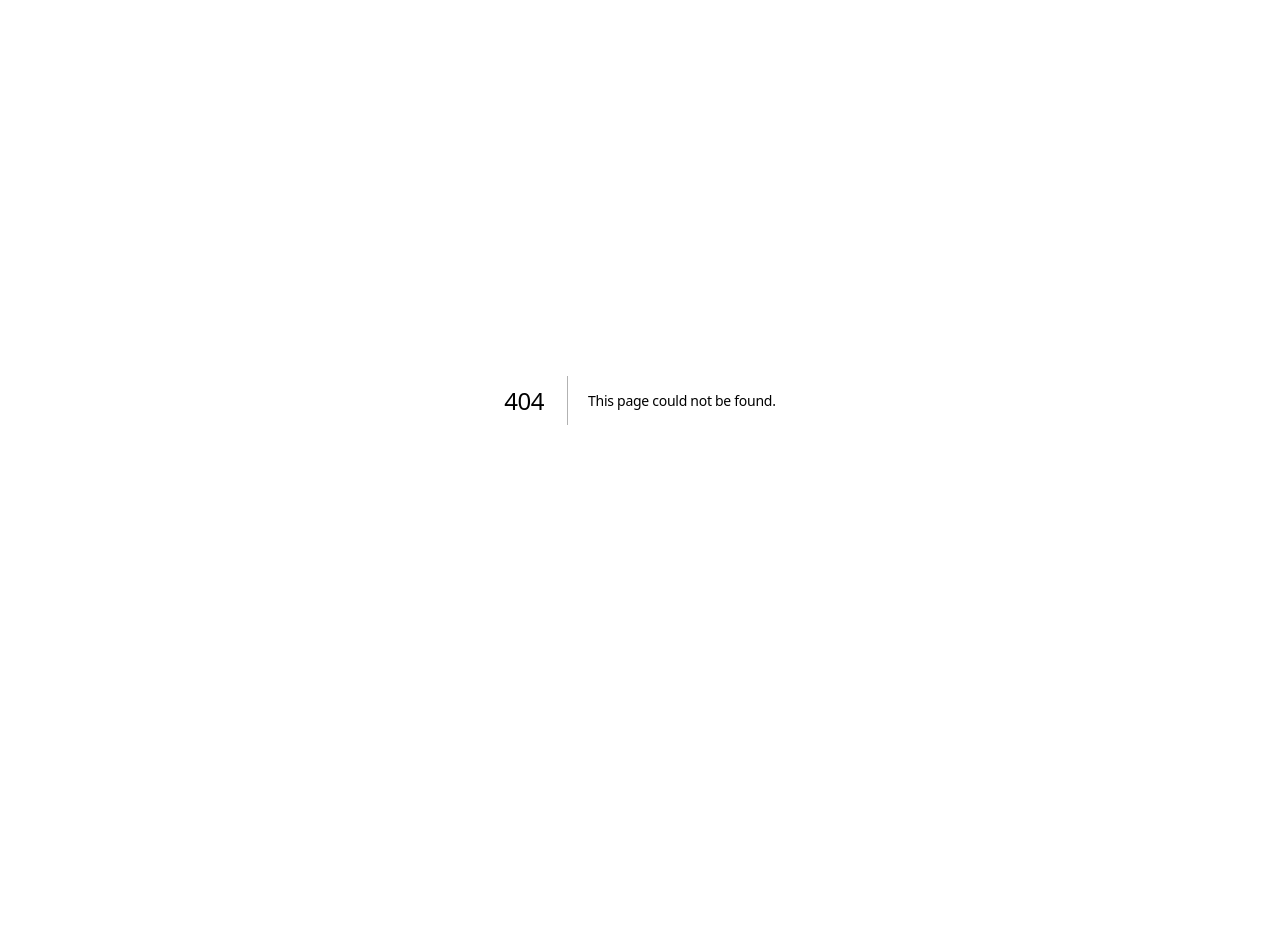
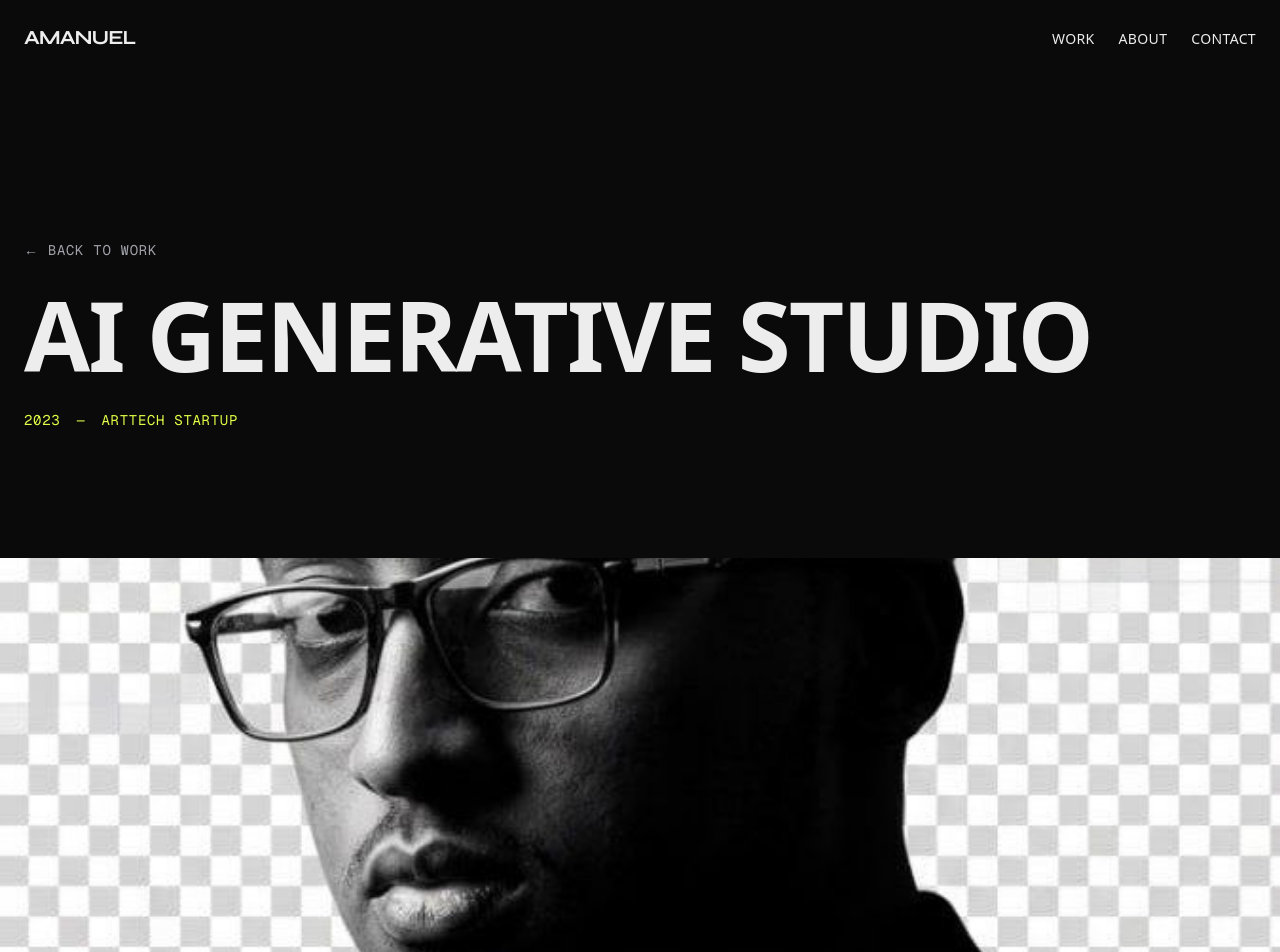
Before and after one commit to amuyif523/Portfolio-Page, a Next.js app: page /work/ai-generative-studio in a window 1280 px wide. Before the commit this address had no page. Shown: the top 952 px of the page. Before the commit the page ends 800 px from the top, so only its background shows below. Built offline with nearby package versions, Linux system fonts and the light colour scheme.

Commit message:
feat(work): implement project detail page and components

```diff
--- /dev/null
+++ b/src/app/work/[slug]/page.tsx
@@ -0,0 +1,36 @@
+import { projects } from '@/lib/content/projects'
+import { notFound } from 'next/navigation'
+import { ProjectDetail } from '@/components/work/ProjectDetail'
+
+interface ProjectPageProps {
+  params: Promise<{
+    slug: string
+  }>
+}
+
+export async function generateStaticParams() {
+  return projects.map((project) => ({
+    slug: project.slug,
+  }))
+}
+
+export default async function ProjectPage({ params }: ProjectPageProps) {
+  const { slug } = await params
+  const project = projects.find((p) => p.slug === slug)
+
+  if (!project) {
+    notFound()
+  }
+
+  const currentIndex = projects.findIndex((p) => p.slug === slug)
+  const nextProject = projects[(currentIndex + 1) % projects.length]
+  const prevProject = projects[(currentIndex - 1 + projects.length) % projects.length]
+
+  return (
+    <ProjectDetail
+      project={project}
+      nextProject={nextProject}
+      prevProject={prevProject}
+    />
+  )
+}
--- /dev/null
+++ b/src/components/work/ProjectDetail.tsx
@@ -0,0 +1,181 @@
+'use client'
+
+import { Project } from '@/types'
+import { Container } from '@/components/layout/Container'
+import { Header } from '@/components/layout/Header'
+import { Footer } from '@/components/layout/Footer'
+import Image from 'next/image'
+import Link from 'next/link'
+import { useRef } from 'react'
+import { useGSAP } from '@gsap/react'
+import { gsap } from '@/lib/motion'
+import { presets } from '@/lib/motion/presets'
+import { usePrefersReducedMotion } from '@/hooks/use-prefers-reduced-motion'
+
+interface ProjectDetailProps {
+  project: Project
+  nextProject: Project
+  prevProject: Project
+}
+
+export function ProjectDetail({ project, nextProject, prevProject }: ProjectDetailProps) {
+  const containerRef = useRef<HTMLDivElement>(null)
+  const prefersReducedMotion = usePrefersReducedMotion()
+
+  useGSAP(
+    () => {
+      if (prefersReducedMotion) return
+
+      // Hero Text Stagger
+      presets.stagger('[data-animate-hero]', 0.1)
+
+      // Image Parallax/Reveal
+      gsap.from('[data-animate-image]', {
+        y: 100,
+        opacity: 0,
+        duration: 1.5,
+        ease: 'power3.out',
+        scrollTrigger: {
+          trigger: '[data-animate-image]',
+          start: 'top 80%',
+        },
+      })
+
+      // Content Reveal
+      const sections = gsap.utils.toArray<HTMLElement>('[data-animate-section]')
+      sections.forEach((section) => {
+        gsap.from(section, {
+          y: 50,
+          opacity: 0,
+          duration: 1,
+          ease: 'power3.out',
+          scrollTrigger: {
+            trigger: section,
+            start: 'top 85%',
+          },
+        })
+      })
+    },
+    { scope: containerRef, dependencies: [prefersReducedMotion] }
+  )
+
+  return (
+    <main className="relative w-full overflow-hidden bg-background min-h-screen" ref={containerRef}>
+      <Header />
+
+      {/* Hero Section */}
+      <section className="pt-40 pb-20 md:pt-60 md:pb-32">
+        <Container>
+          <div className="flex flex-col gap-8">
+            <Link href="/#work" className="text-sm font-mono text-muted hover:text-accent transition-colors uppercase tracking-wider w-fit" data-animate-hero>
+              ← Back to Work
+            </Link>
+            <h1 className="text-5xl md:text-8xl font-display font-bold uppercase leading-[0.9] overflow-hidden">
+              <span className="block" data-animate-hero>{project.title}</span>
+            </h1>
+            <div className="flex flex-wrap gap-4 text-sm font-mono text-accent uppercase tracking-wider overflow-hidden">
+              <div className="flex gap-4" data-animate-hero>
+                <span>{project.year}</span>
+                <span>—</span>
+                <span>{project.client}</span>
+              </div>
+            </div>
+          </div>
+        </Container>
+      </section>
+
+      {/* Main Image */}
+      <section className="w-full h-[50vh] md:h-[80vh] relative mb-20 md:mb-32" data-animate-image>
+        {project.image && (
+          <Image
+            src={project.image}
+            alt={project.title}
+            fill
+            className="object-cover"
+            priority
+          />
+        )}
+      </section>
+
+      <Container>
+        <div className="grid md:grid-cols-[1fr_2fr] gap-12 md:gap-24 mb-32">
+          {/* Project Info */}
+          <div className="flex flex-col gap-8" data-animate-section>
+            <div>
+              <h3 className="text-sm font-mono text-muted uppercase tracking-wider mb-4">Role</h3>
+              <p className="text-lg">{project.role}</p>
+            </div>
+            <div>
+              <h3 className="text-sm font-mono text-muted uppercase tracking-wider mb-4">Tech Stack</h3>
+              <div className="flex flex-wrap gap-2">
+                {project.tech.map((t) => (
+                  <span key={t} className="px-3 py-1 border border-border rounded-full text-sm font-mono">
+                    {t}
+                  </span>
+                ))}
+              </div>
+            </div>
+            <div className="flex flex-col gap-4 mt-8">
+              {project.link && (
+                <a href={project.link} target="_blank" rel="noopener noreferrer" className="inline-flex items-center gap-2 text-accent hover:opacity-80 transition-opacity uppercase font-mono text-sm tracking-wider">
+                  Visit Site ↗
+                </a>
+              )}
+              {project.github && (
+                <a href={project.github} target="_blank" rel="noopener noreferrer" className="inline-flex items-center gap-2 text-muted hover:text-foreground transition-colors uppercase font-mono text-sm tracking-wider">
+                  View Code ↗
+                </a>
+              )}
+            </div>
+          </div>
+
+          {/* Narrative */}
+          <div className="flex flex-col gap-16">
+            <div data-animate-section>
+              <h2 className="text-2xl md:text-3xl font-display font-bold uppercase mb-6">The Challenge</h2>
+              <p className="text-lg md:text-xl text-muted leading-relaxed">
+                {project.challenge}
+              </p>
+            </div>
+            <div data-animate-section>
+              <h2 className="text-2xl md:text-3xl font-display font-bold uppercase mb-6">The Solution</h2>
+              <p className="text-lg md:text-xl text-muted leading-relaxed">
+                {project.solution}
+              </p>
+            </div>
+          </div>
+        </div>
+
+        {/* Gallery */}
+        {project.gallery && (
+          <div className="flex flex-col gap-8 md:gap-16 mb-32">
+            {project.gallery.map((img, i) => (
+              <div key={i} className="relative w-full aspect-video bg-muted overflow-hidden" data-animate-section>
+                <Image
+                  src={img}
+                  alt={`${project.title} screenshot ${i + 1}`}
+                  fill
+                  className="object-cover"
+                />
+              </div>
+            ))}
+          </div>
+        )}
+
+        {/* Navigation */}
+        <div className="border-t border-border py-12 md:py-24 flex justify-between items-center" data-animate-section>
+          <Link href={`/work/${prevProject.slug}`} className="group flex flex-col gap-2 items-start">
+            <span className="text-sm font-mono text-muted uppercase tracking-wider group-hover:text-accent transition-colors">Previous</span>
+            <span className="text-xl md:text-3xl font-display font-bold uppercase">{prevProject.title}</span>
+          </Link>
+          <Link href={`/work/${nextProject.slug}`} className="group flex flex-col gap-2 items-end text-right">
+            <span className="text-sm font-mono text-muted uppercase tracking-wider group-hover:text-accent transition-colors">Next</span>
+            <span className="text-xl md:text-3xl font-display font-bold uppercase">{nextProject.title}</span>
+          </Link>
+        </div>
+      </Container>
+
+      <Footer />
+    </main>
+  )
+}
```
